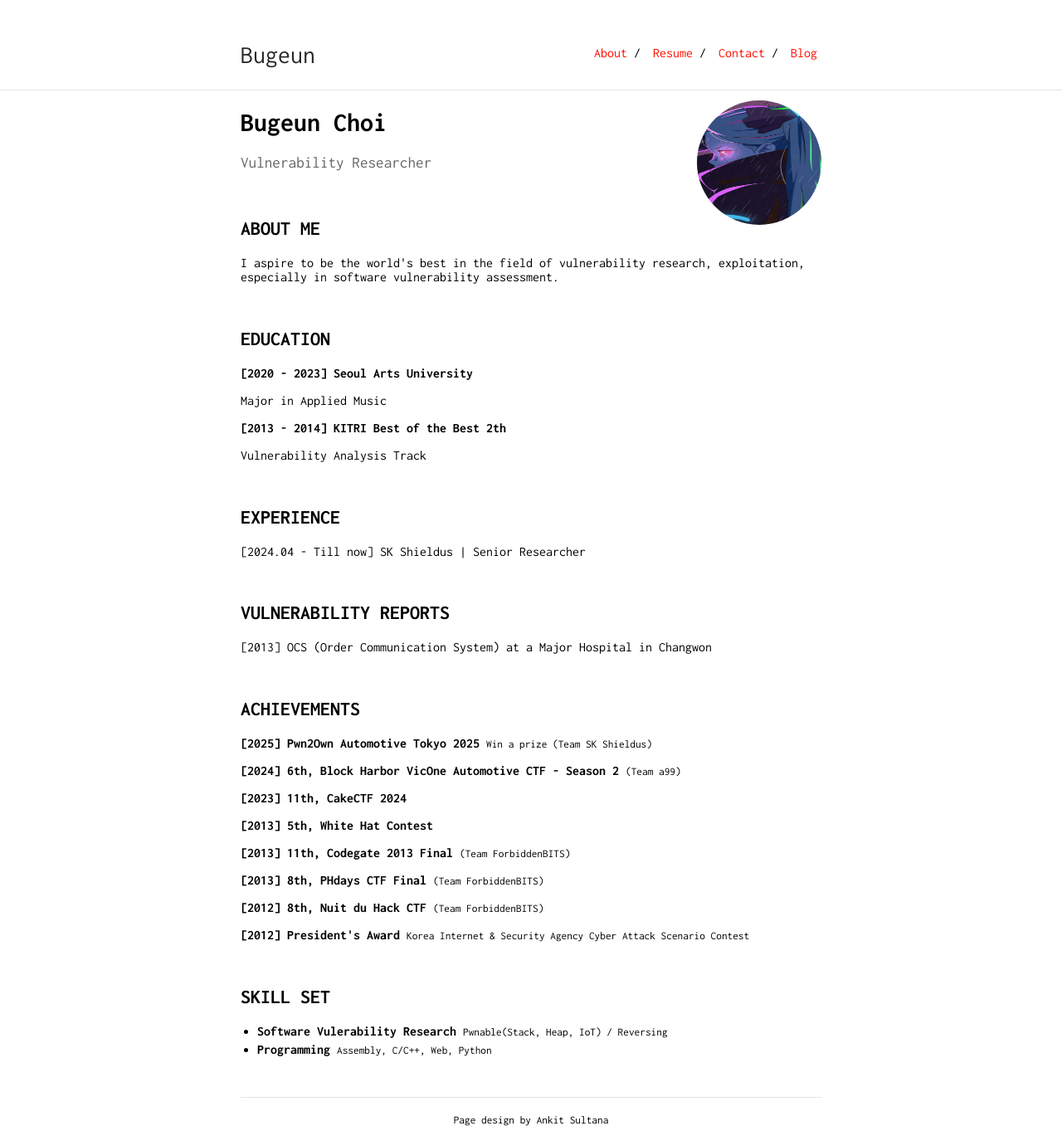
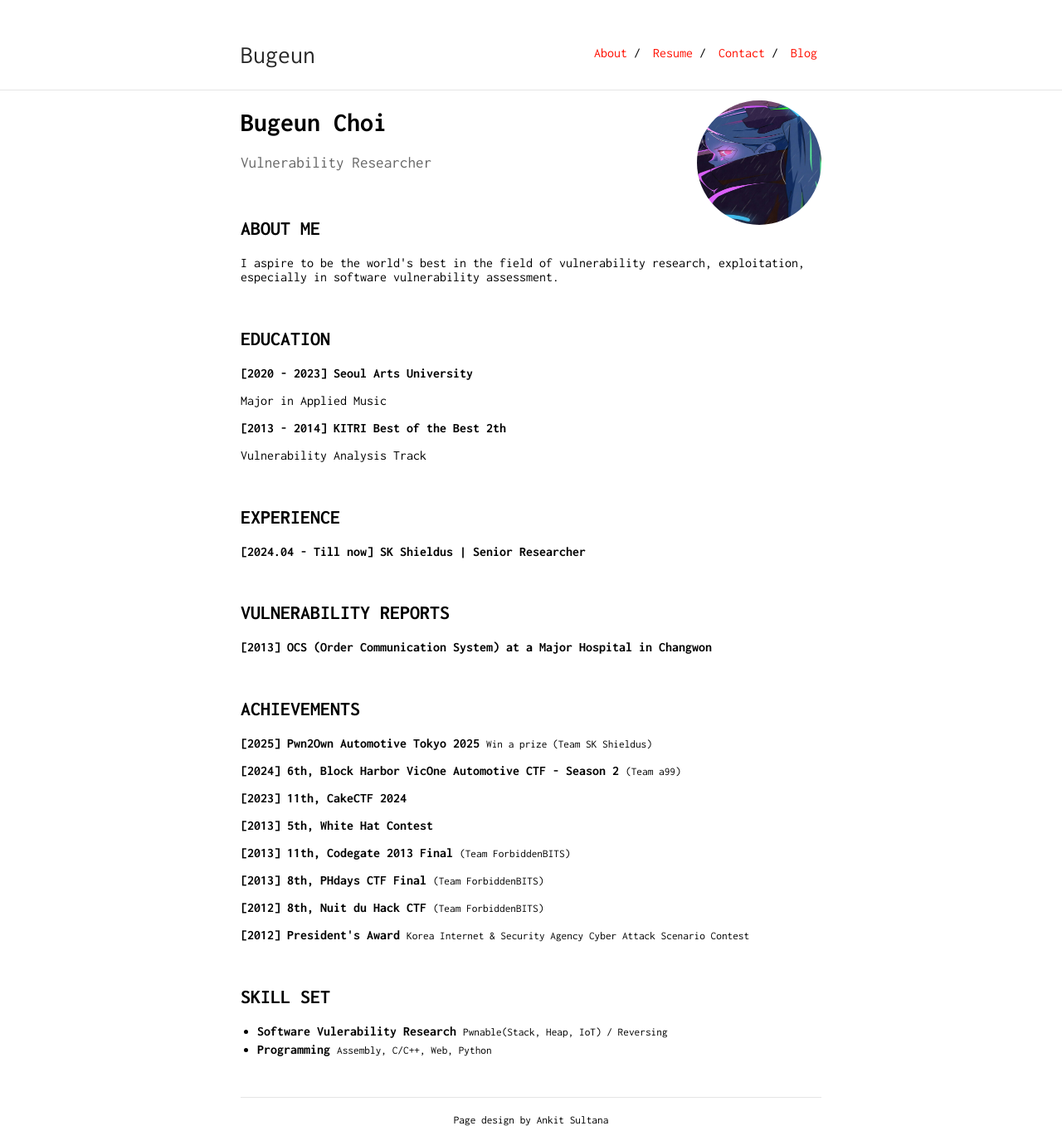
Before and after one commit to Bugeun/bugeun.github.io, a Jekyll site: the page built from index.md, in a window 1280 px wide. Shown: the whole page at 83% size. Built offline with Jekyll 4.4.1, drawn with Linux system fonts in a browser that asks for light colours.

Commit message:
Update index.md

```diff
--- a/index.md
+++ b/index.md
@@ -28,11 +28,11 @@ especially in software vulnerability assessment.</p>
 &nbsp;
 
 ## EXPERIENCE
-<p data-ke-size="size16">[2024.04 - Till now] SK Shieldus | Senior Researcher</p>
+<p data-ke-size="size16"><b>[2024.04 - Till now] SK Shieldus | Senior Researcher</b></p>
 &nbsp;
 
 ## VULNERABILITY REPORTS
-<p data-ke-size="size16">[2013] OCS (Order Communication System) at a Major Hospital in Changwon</p>
+<p data-ke-size="size16"><b>[2013] OCS (Order Communication System) at a Major Hospital in Changwon</b></p>
 &nbsp;
 
 ## ACHIEVEMENTS
```
